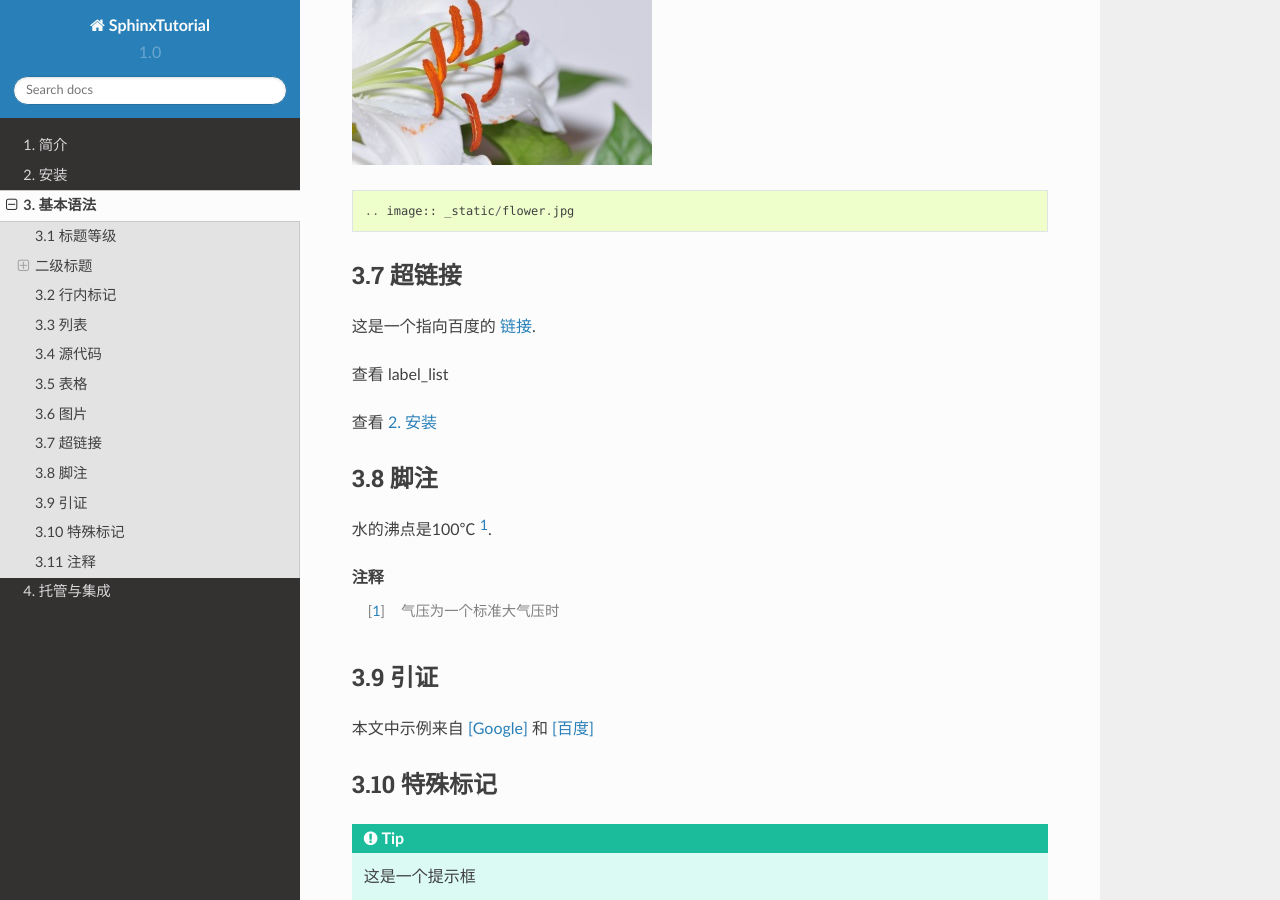
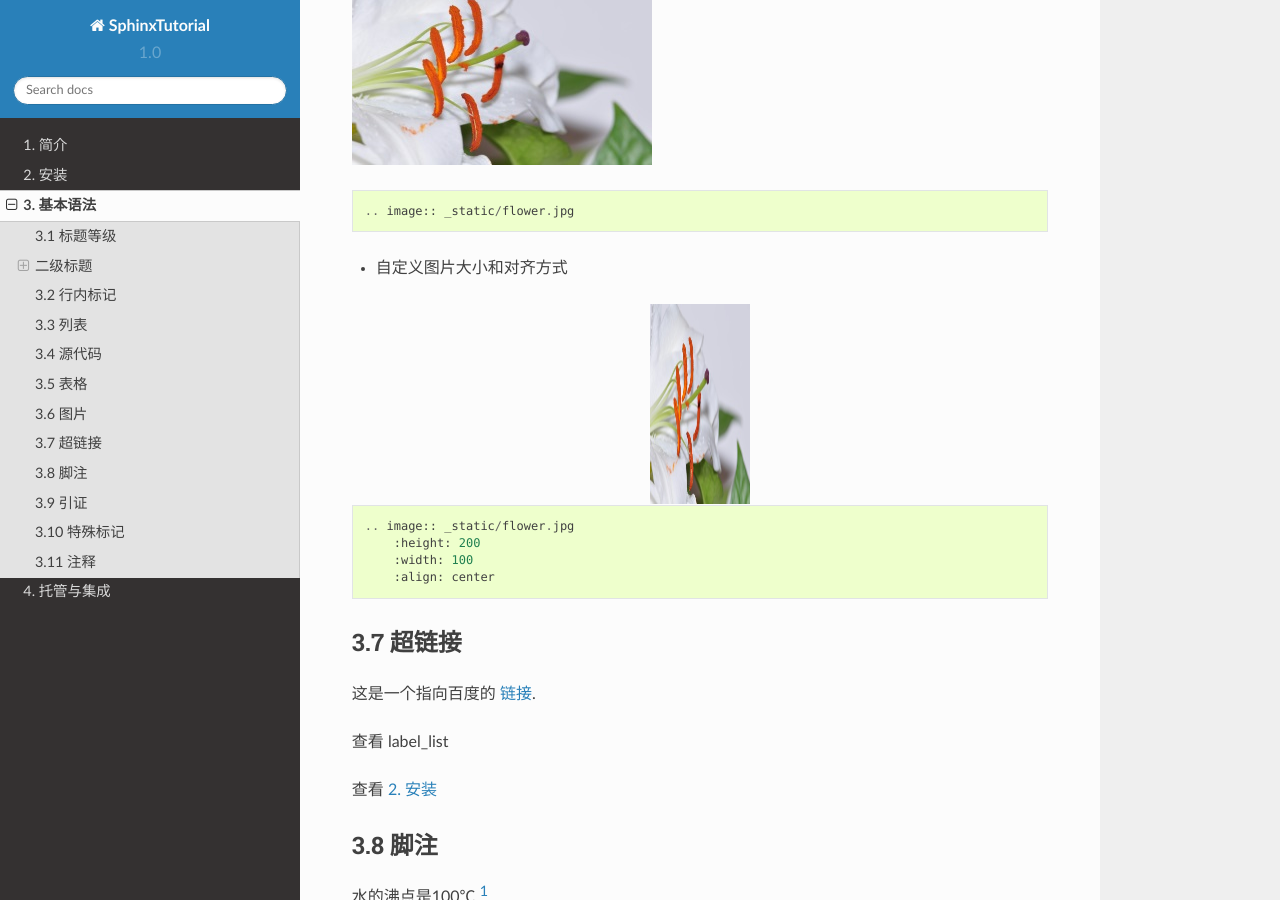
Before and after one commit to happyyst/SphinxTutorial, a Sphinx documentation site: the page built from source/basic.rst, in a window 1280 px wide and 900 px high, scrolled down 3061 px. Built offline with Sphinx 7.4.7 and the Read the Docs theme 2.0.0, drawn with Linux system fonts in a browser that asks for light colours.

Commit message:
文档完善

```diff
--- a/source/basic.rst
+++ b/source/basic.rst
@@ -173,6 +173,18 @@ birthday            date      Y                             生日
 
     .. image:: _static/flower.jpg
 
+* 自定义图片大小和对齐方式
+.. image:: _static/flower.jpg
+    :height: 200
+    :width: 100
+    :align: center
+::
+
+    .. image:: _static/flower.jpg
+        :height: 200
+        :width: 100
+        :align: center
+
 3.7 超链接
 ----------------
 
```
Also changed, not shown: source/codeblock.rst (+11 -8 lines).
